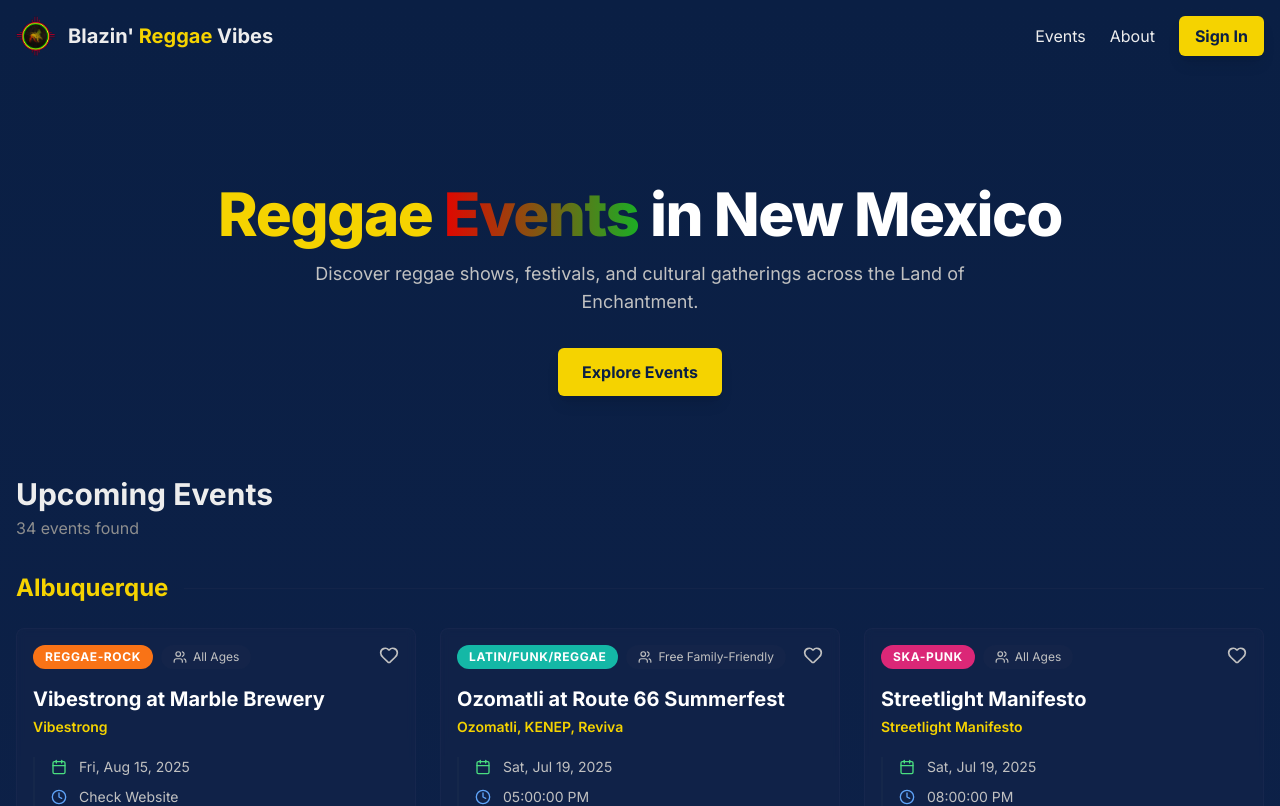
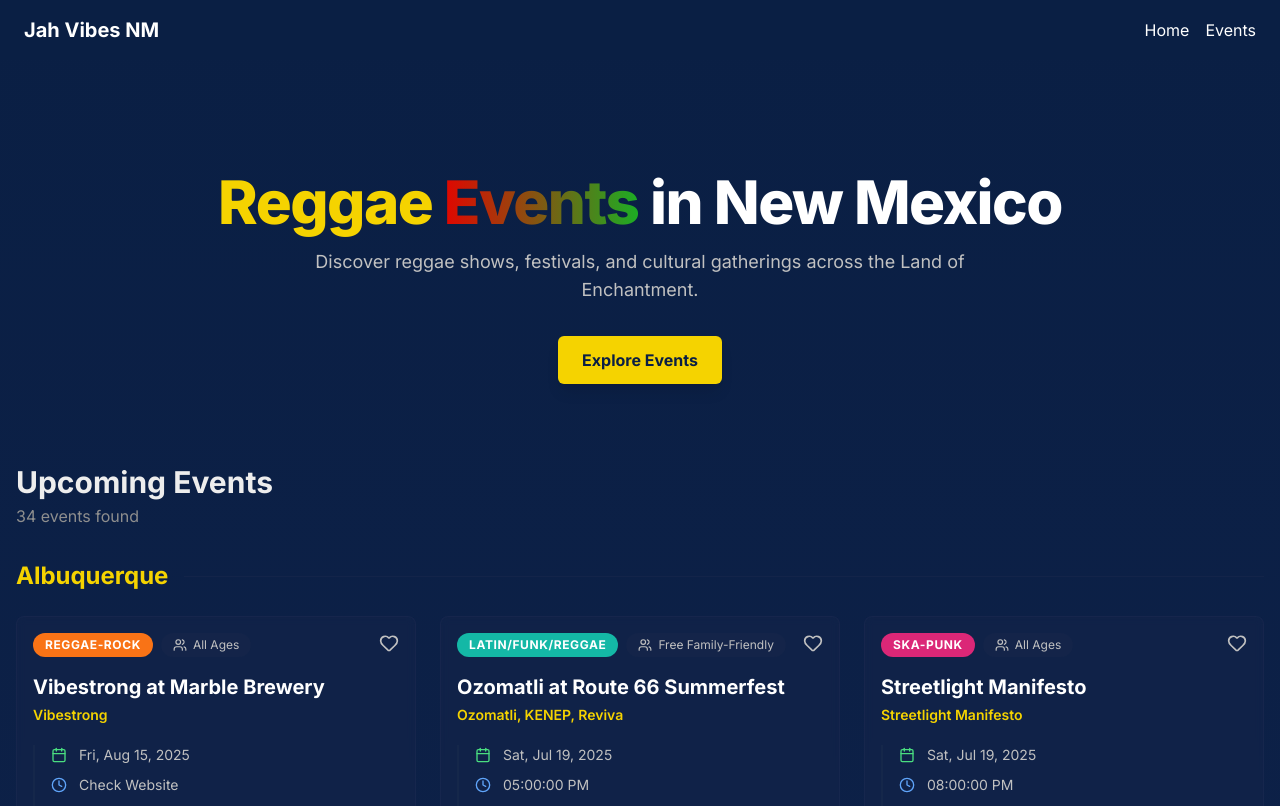
Before and after one commit to djeeyo/nm-reggae-calendar, a Next.js app: page / in a window 1280 px wide. Shown: the top 806 px of the page. Built offline with nearby package versions, Linux system fonts and the light colour scheme.

Commit message:
SUMMARY
Added your InstallButton into the global header/navigation

```diff
--- a/components/Header.tsx
+++ b/components/Header.tsx
@@ -1,39 +1,30 @@
 // components/Header.tsx
+// Add your InstallButton into the global header/navigation
 
-import Link from 'next/link';
-import Image from 'next/image';
+import Link from "next/link";
+import { InstallButton } from "@/components/InstallButton";
 
-const Header = () => {
+export default function Header() {
   return (
-    <header className="container mx-auto flex items-center justify-between p-4 text-neutral-900">
-      <Link href="/" className="flex items-center gap-3 group">
-        <Image
-          src="/images/logo.png"
-          alt="Blazin' Reggae Vibes Logo" // This fix is correct
-          width={40}
-          height={40}
-          className="transition-transform group-hover:scale-110"
-        />
-        {/*
-          THE NEW FIX IS HERE: We use a JavaScript string in curly braces
-          to handle the apostrophe safely.
-        */}
-        <span className="text-xl font-bold whitespace-nowrap">
-          {'Blazin\' '}
-          <span className="text-rasta-yellow">Reggae</span>
-          {' Vibes'}
-        </span>
+    <header className="bg-brand-blue text-white flex items-center justify-between px-6 py-4">
+      {/* Site Logo/Title */}
+      <Link href="/" className="text-xl font-bold">
+        Jah Vibes NM
       </Link>
 
-      <nav className="flex items-center gap-6">
-        <Link href="/" className="hover:text-rasta-yellow transition-colors">Events</Link>
-        <Link href="/about" className="hover:text-rasta-yellow transition-colors">About</Link>
-        <a href="/admin" className="bg-rasta-yellow text-brand-blue font-bold py-2 px-4 rounded-md shadow-lg transition-transform hover:scale-105">
-          Sign In
-        </a>
+      {/* Navigation Links + Install Button */}
+      <nav className="flex items-center space-x-4">
+        <Link href="/" className="hover:underline">
+          Home
+        </Link>
+        <Link href="/events" className="hover:underline">
+          Events
+        </Link>
+        {/* Add more nav links here as needed */}
+
+        {/* PWA Install CTA */}
+        <InstallButton />
       </nav>
     </header>
   );
-};
-
-export default Header;
+}
--- /dev/null
+++ b/components/InstallButton.tsx
@@ -0,0 +1,38 @@
+import { useEffect, useState } from "react";
+import { Button } from "@/components/ui/button"; // shadcn button
+
+export function InstallButton() {
+  const [deferredPrompt, setDeferredPrompt] = useState<BeforeInstallPromptEvent | null>(null);
+  const [visible, setVisible] = useState(false);
+
+  useEffect(() => {
+    const handler = (e: any) => {
+      // Prevent the mini-infobar from appearing on mobile
+      e.preventDefault();
+      // Save the event for later
+      setDeferredPrompt(e);
+      // Show our custom install button
+      setVisible(true);
+    };
+    window.addEventListener("beforeinstallprompt", handler);
+    return () => window.removeEventListener("beforeinstallprompt", handler);
+  }, []);
+
+  const onClick = async () => {
+    if (!deferredPrompt) return;
+    // Show the browser’s install prompt
+    deferredPrompt.prompt();
+    const choice = await deferredPrompt.userChoice;
+    // Hide the button, user made a choice
+    setVisible(false);
+    setDeferredPrompt(null);
+    console.log("PWA install choice:", choice.outcome);
+  };
+
+  if (!visible) return null;
+  return (
+    <Button onClick={onClick} className="ml-4">
+      Install App
+    </Button>
+  );
+}
```
